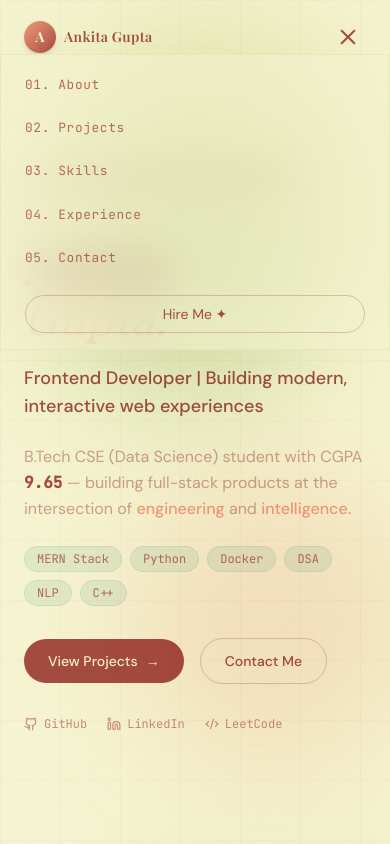
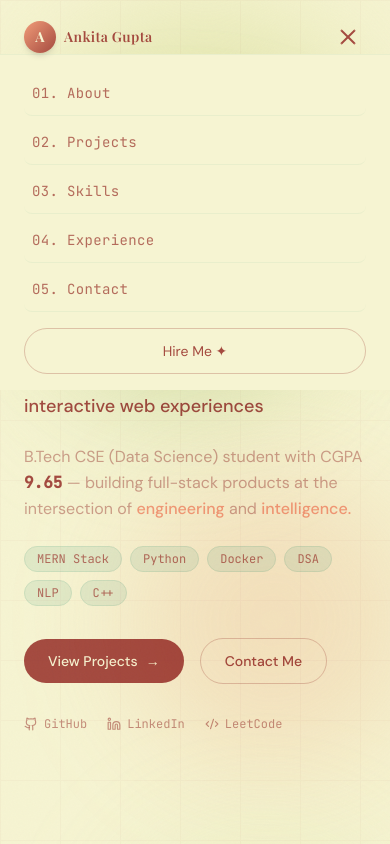
Before and after one commit to ankitaa2603/ankita-portfolio, a React (Vite) app: page / in a window 390 px wide. Both pictures are taken after a click on the button 348 px from the left and 37 px from the top of the page. Shown: the top 844 px of the page. Built offline with nearby package versions, Linux system fonts and the light colour scheme; a web font is replaced by a local one.

Commit message:
final navbar fix

```diff
--- a/src/components/Navbar.jsx
+++ b/src/components/Navbar.jsx
@@ -19,11 +19,22 @@ export default function Navbar() {
     return () => window.removeEventListener('scroll', handleScroll)
   }, [])
 
+  // 🔥 FINAL SCROLL FUNCTION
   const handleScrollTo = (id) => {
-    const el = document.getElementById(id)
-    if (el) {
-      el.scrollIntoView({ behavior: 'smooth' })
-    }
+    setMenuOpen(false)
+
+    setTimeout(() => {
+      const el = document.getElementById(id)
+      if (el) {
+        const offset = 80 // navbar height fix
+        const y = el.getBoundingClientRect().top + window.pageYOffset - offset
+
+        window.scrollTo({
+          top: y,
+          behavior: 'smooth',
+        })
+      }
+    }, 250) // mobile animation delay
   }
 
   return (
@@ -31,7 +42,8 @@ export default function Navbar() {
       initial={{ y: -80, opacity: 0 }}
       animate={{ y: 0, opacity: 1 }}
       transition={{ duration: 0.7, ease: [0.22, 1, 0.36, 1] }}
-      className={`fixed top-0 left-0 right-0 z-50 transition-all duration-500 ${
+      style={{ zIndex: 9999 }}
+      className={`fixed top-0 left-0 right-0 transition-all duration-500 ${
         scrolled ? 'glass shadow-sm py-3' : 'bg-transparent py-5'
       }`}
     >
@@ -99,17 +111,14 @@ export default function Navbar() {
             animate={{ height: 'auto', opacity: 1 }}
             exit={{ height: 0, opacity: 0 }}
             transition={{ duration: 0.3 }}
-            className="md:hidden overflow-hidden glass border-t border-softgreen/30"
+            className="md:hidden overflow-hidden border-t border-softgreen/30 bg-[#F6F4D2]"
           >
-            <div className="flex flex-col px-6 py-4 gap-4">
+            <div className="flex flex-col px-6 py-4 gap-1">
               {navItems.map((item) => (
                 <button
                   key={item.href}
-                  onClick={() => {
-                    handleScrollTo(item.href.replace('#', ''))
-                    setMenuOpen(false)
-                  }}
-                  className="nav-link text-brown/80 hover:text-brown py-1 text-left"
+                  onClick={() => handleScrollTo(item.href.replace('#', ''))}
+                  className="text-left py-3 px-2 text-brown/80 hover:text-brown font-mono text-sm tracking-wide border-b border-softgreen/30 last:border-0 active:bg-softgreen/20 rounded-lg transition-colors duration-200"
                 >
                   {item.label}
                 </button>
@@ -117,15 +126,11 @@ export default function Navbar() {
 
               {/* Mobile Hire Me */}
               <button
-                onClick={() => {
-                  handleScrollTo('contact')
-                  setMenuOpen(false)
-                }}
-                className="mt-2 px-4 py-2 rounded-full border border-brown/30 text-brown text-sm text-center"
+                onClick={() => handleScrollTo('contact')}
+                className="mt-3 w-full py-3 rounded-full border border-brown/30 text-brown text-sm text-center font-body hover:bg-brown hover:text-beige transition-all duration-300 active:scale-95"
               >
                 Hire Me ✦
               </button>
-
             </div>
           </motion.div>
         )}
```
